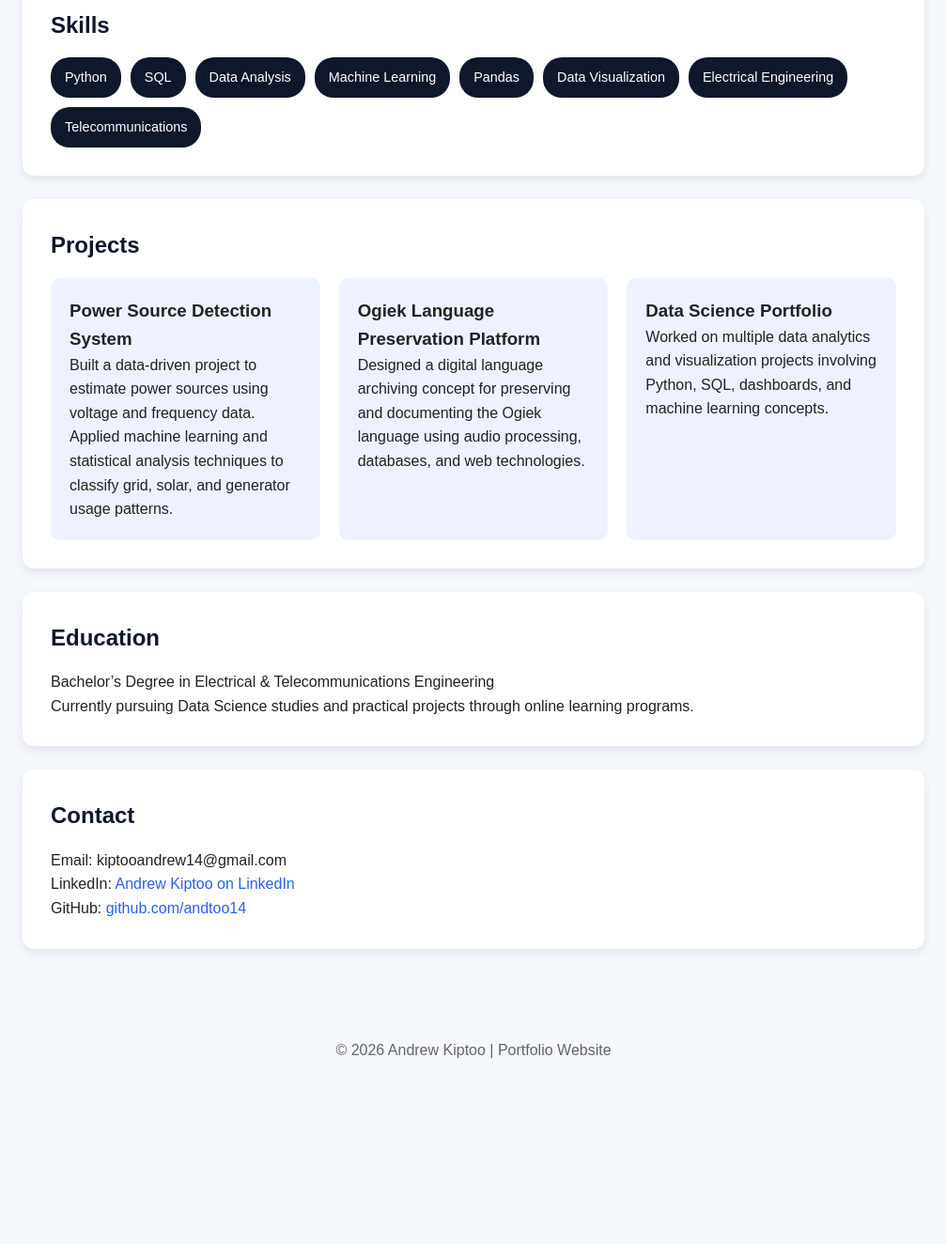
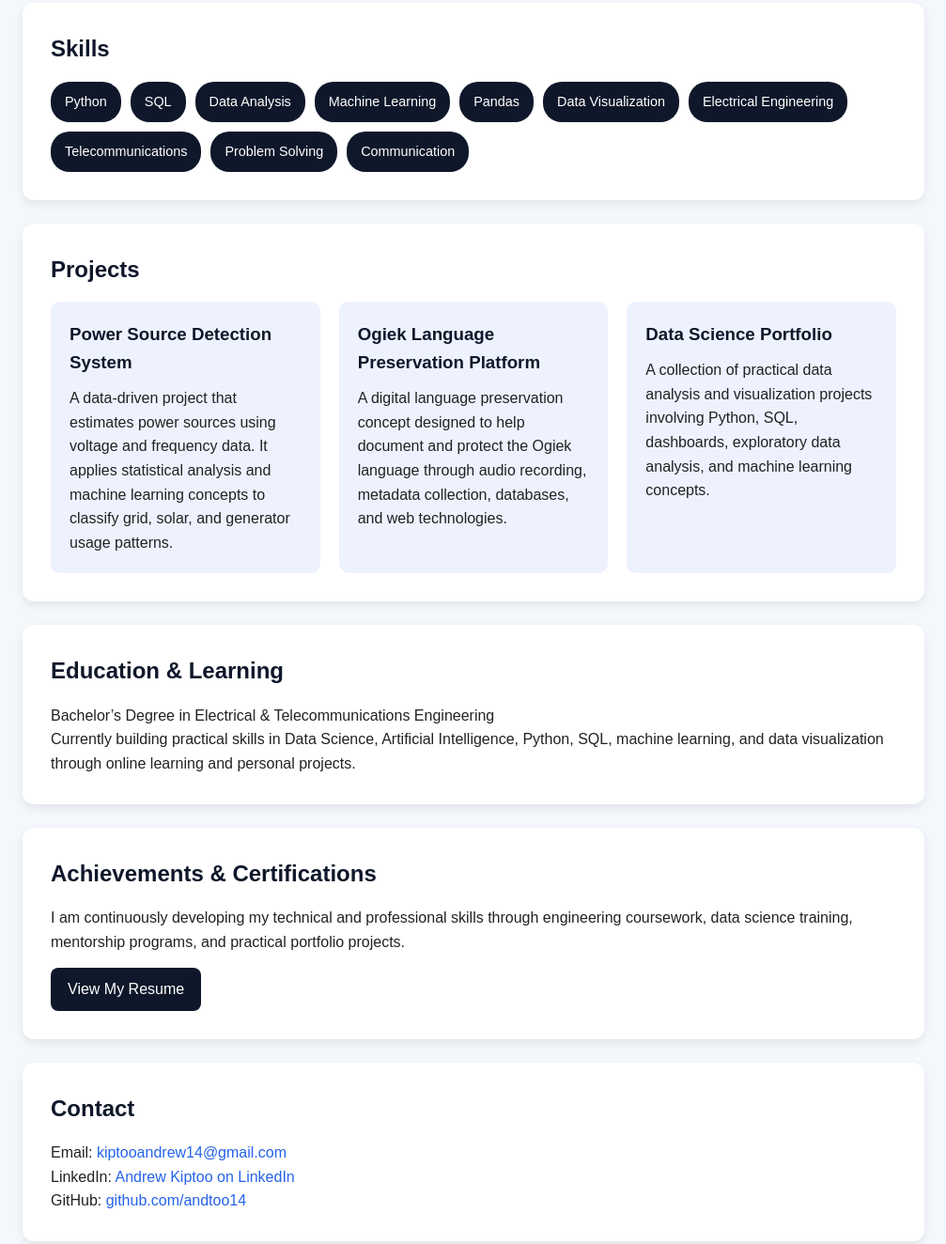
Before and after one commit to andtoo14/andtoo14.github.io, a plain HTML site: page index.html in a window 1280 px wide. Shown: the part 748-2072 px from the top of the page at 94% size, without its empty margins (136-1143 px from the left). Before the commit the page ends 1908 px from the top, so only its background shows below. Drawn offline with Linux system fonts and the light colour scheme.

Commit message:
Revise index.html for enhanced layout and content
Updated portfolio website with new sections and improved styling.

```diff
--- a/index.html
+++ b/index.html
@@ -74,6 +74,16 @@
       background: #eef2ff;
       padding: 20px;
       border-radius: 10px;
+      transition: transform 0.3s ease;
+    }
+
+    .project-card:hover {
+      transform: translateY(-5px);
+    }
+
+    .project-card h3 {
+      margin-bottom: 10px;
+      color: #0f172a;
     }
 
     .skills {
@@ -90,6 +100,21 @@
       font-size: 0.9rem;
     }
 
+    .button {
+      display: inline-block;
+      margin-top: 15px;
+      background: #0f172a;
+      color: white;
+      padding: 10px 18px;
+      border-radius: 8px;
+      text-decoration: none;
+    }
+
+    .button:hover {
+      background: #1e293b;
+      text-decoration: none;
+    }
+
     footer {
       text-align: center;
       padding: 30px;
@@ -103,6 +128,25 @@
 
     a:hover {
       text-decoration: underline;
+    }
+
+    @media (max-width: 600px) {
+      header h1 {
+        font-size: 2.2rem;
+      }
+
+      header p {
+        font-size: 1rem;
+      }
+
+      .profile-photo {
+        width: 140px;
+        height: 140px;
+      }
+
+      section {
+        padding: 22px;
+      }
     }
   </style>
 </head>
@@ -122,10 +166,11 @@
     <section>
       <h2>About Me</h2>
       <p>
-        I am an Electrical and Telecommunications Engineering student with a strong passion for Data Science,
-        Artificial Intelligence, and technology-driven innovation. I enjoy solving real-world problems using
-        data analytics, machine learning, and engineering principles. My goal is to combine engineering and
-        data science to build impactful solutions in energy, telecommunications, and community-centered technology.
+        I am an Electrical and Telecommunications Engineering student and aspiring Data Scientist with a strong passion
+        for technology, artificial intelligence, and community-centered innovation. What makes me unique is my ability
+        to combine engineering knowledge with data-driven thinking to solve real-world problems. I am especially
+        interested in climate change, sustainable infrastructure, telecommunications, and using data science to build
+        smarter systems that improve lives and strengthen communities.
       </p>
     </section>
 
@@ -140,6 +185,8 @@
         <div class="skill">Data Visualization</div>
         <div class="skill">Electrical Engineering</div>
         <div class="skill">Telecommunications</div>
+        <div class="skill">Problem Solving</div>
+        <div class="skill">Communication</div>
       </div>
     </section>
 
@@ -150,8 +197,8 @@
         <div class="project-card">
           <h3>Power Source Detection System</h3>
           <p>
-            Built a data-driven project to estimate power sources using voltage and frequency data.
-            Applied machine learning and statistical analysis techniques to classify grid, solar,
+            A data-driven project that estimates power sources using voltage and frequency data.
+            It applies statistical analysis and machine learning concepts to classify grid, solar,
             and generator usage patterns.
           </p>
         </div>
@@ -159,16 +206,16 @@
         <div class="project-card">
           <h3>Ogiek Language Preservation Platform</h3>
           <p>
-            Designed a digital language archiving concept for preserving and documenting the Ogiek language
-            using audio processing, databases, and web technologies.
+            A digital language preservation concept designed to help document and protect the Ogiek language
+            through audio recording, metadata collection, databases, and web technologies.
           </p>
         </div>
 
         <div class="project-card">
           <h3>Data Science Portfolio</h3>
           <p>
-            Worked on multiple data analytics and visualization projects involving Python, SQL,
-            dashboards, and machine learning concepts.
+            A collection of practical data analysis and visualization projects involving Python, SQL,
+            dashboards, exploratory data analysis, and machine learning concepts.
           </p>
         </div>
 
@@ -176,16 +223,26 @@
     </section>
 
     <section>
-      <h2>Education</h2>
+      <h2>Education & Learning</h2>
       <p>
         Bachelor’s Degree in Electrical & Telecommunications Engineering<br>
-        Currently pursuing Data Science studies and practical projects through online learning programs.
+        Currently building practical skills in Data Science, Artificial Intelligence, Python, SQL,
+        machine learning, and data visualization through online learning and personal projects.
       </p>
     </section>
 
     <section>
+      <h2>Achievements & Certifications</h2>
+      <p>
+        I am continuously developing my technical and professional skills through engineering coursework,
+        data science training, mentorship programs, and practical portfolio projects.
+      </p>
+      <a href="resume.pdf" class="button" target="_blank">View My Resume</a>
+    </section>
+
+    <section>
       <h2>Contact</h2>
-      <p>Email: kiptooandrew14@gmail.com</p>
+      <p>Email: <a href="mailto:kiptooandrew14@gmail.com">kiptooandrew14@gmail.com</a></p>
       <p>LinkedIn: <a href="https://www.linkedin.com/in/andrew-kiptoo-739515278/" target="_blank">Andrew Kiptoo on LinkedIn</a></p>
       <p>GitHub: <a href="https://github.com/andtoo14" target="_blank">github.com/andtoo14</a></p>
     </section>
```
